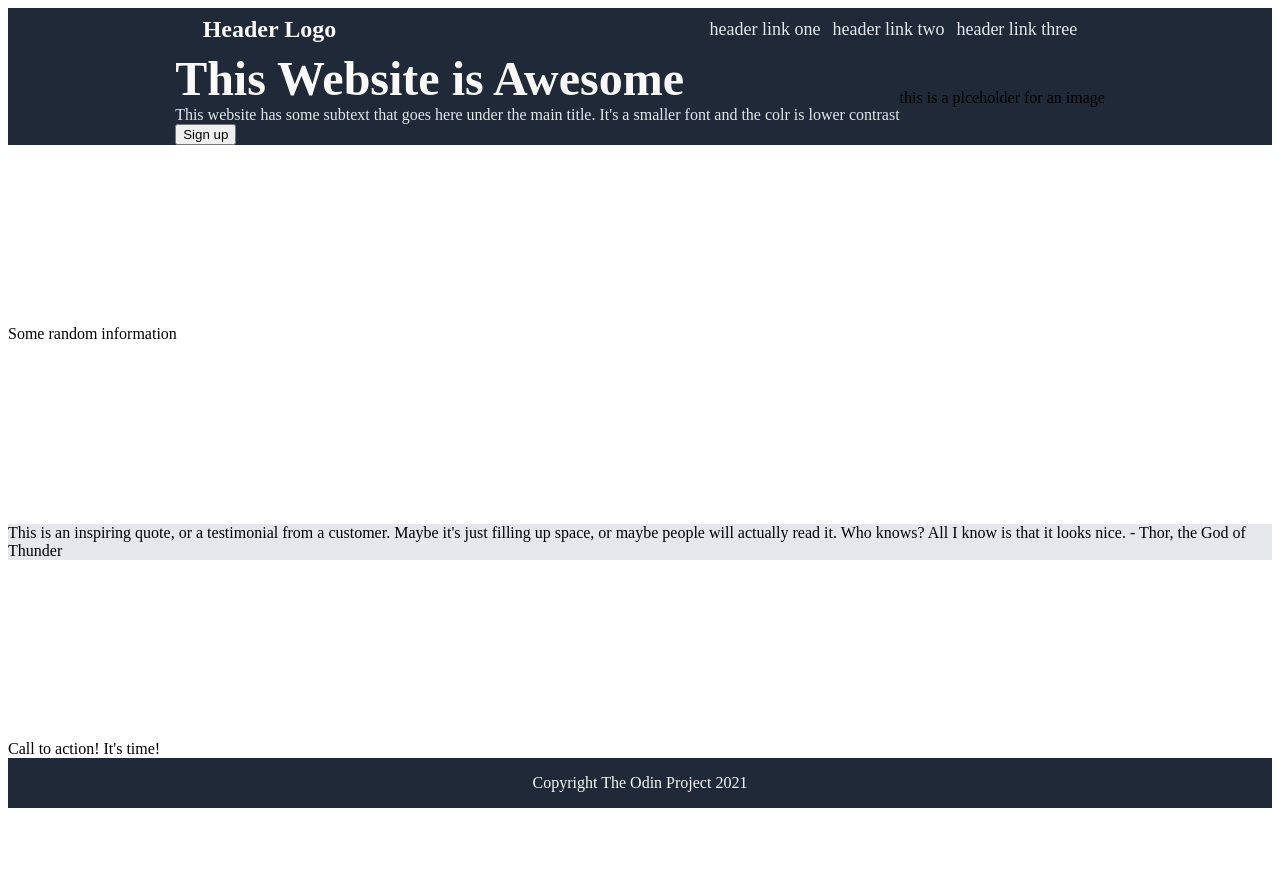
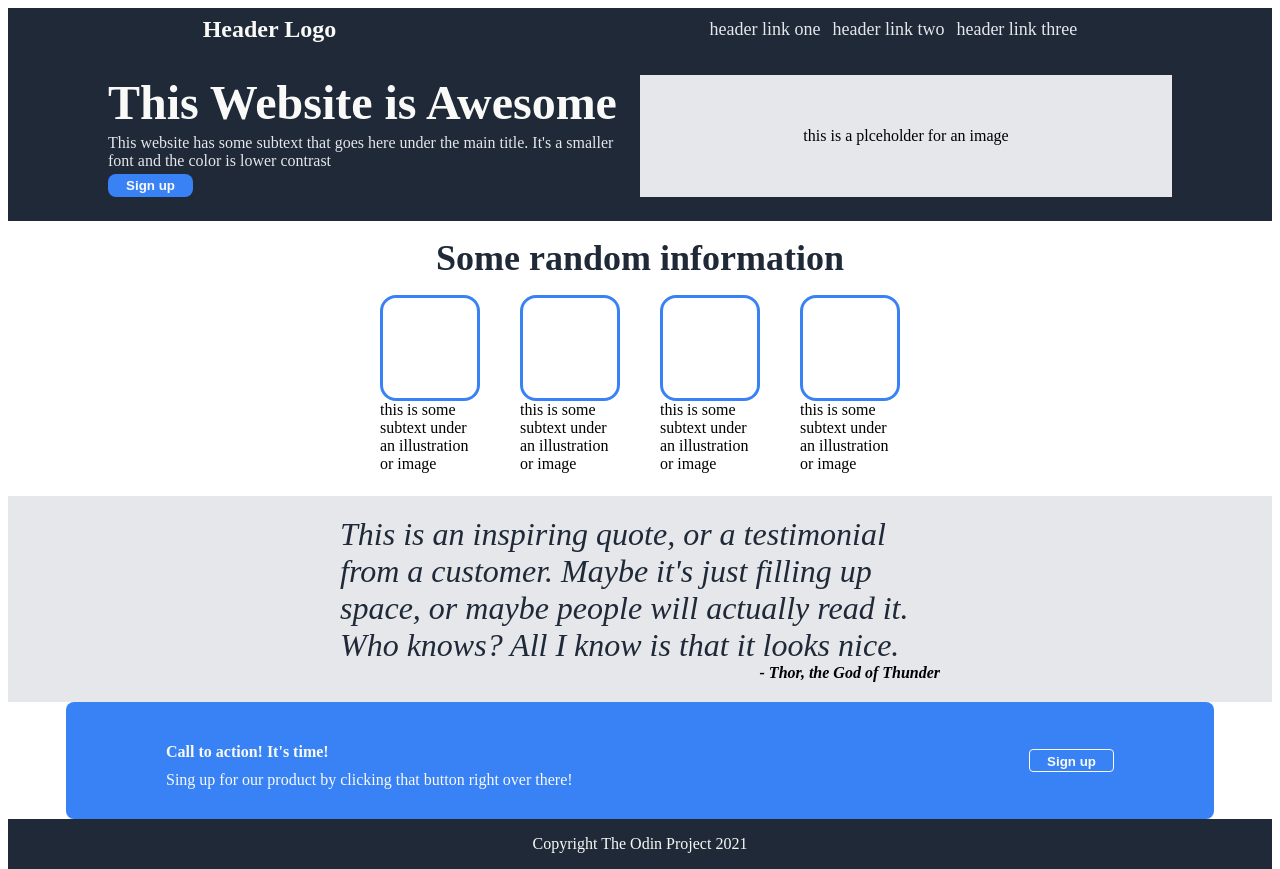
Before and after one commit to MarlonCGH/odin_landing_page, a plain HTML site: page index.html in a window 1280 px wide. Before the commit the page ends 816 px from the top, so only its background shows below. Drawn offline with Linux system fonts and the light colour scheme.

Commit message:
Complete Project

```diff
--- a/index.html
+++ b/index.html
@@ -24,9 +24,9 @@
                 This Website is Awesome
                 </div>
                 <div class="awesome_subtext">
-                This website has some subtext that goes here under the main title. It's a smaller font and the colr is lower contrast
+                This website has some subtext that goes here under the main title. It's a smaller font and the color is lower contrast
                 </div>
-                <button class="signup">
+                <button>
                 Sign up
                 </button>
             </div>
@@ -36,17 +36,60 @@
         </div>
         </div>
         <div class="information">
-            Some random information
-            <div class="info_sections">
-                <div></div>
+            <div class="information_text">
+                Some random information
+            </div>
+            <div class="information_section">
+                <div class="information_part">
+                    <div class="information_image">
+                    </div>
+                    <div class="information_subtext">
+                        this is some subtext under an illustration or image
+                    </div>
+                </div>
+                <div class="information_part">
+                    <div class="information_image">
+                    </div>
+                    <div class="information_subtext">
+                        this is some subtext under an illustration or image
+                    </div>
+                </div>
+                <div class="information_part">
+                    <div class="information_image">
+                    </div>
+                    <div class="information_subtext">
+                        this is some subtext under an illustration or image
+                    </div>
+                </div>
+                <div class="information_part">
+                    <div class="information_image">
+                    </div>
+                    <div class="information_subtext">
+                        this is some subtext under an illustration or image
+                    </div>
+                </div>
             </div>
         </div>
         <div class="quote">
-            This is an inspiring quote, or a testimonial from a customer. Maybe it's just filling up space, or maybe people will actually read it. Who knows?
-            All I know is that it looks nice.    - Thor, the God of Thunder
+            <div class="quote-text">
+                This is an inspiring quote, or a testimonial from a customer. Maybe it's just filling up space, or maybe people will actually read it. Who knows?
+                All I know is that it looks nice.
+            </div>
+            <div class="quote-author">
+                - Thor, the God of Thunder
+            </div>
+
         </div>
         <div class="signup">
-            Call to action! It's time!
+            <div class="signup-text">
+                <h1 class="signup-header">
+                    Call to action! It's time!
+                </h1>
+                <div class="signup-subtext">
+                    Sing up for our product by clicking that button right over there!
+                </div>
+            </div>
+            <button class="white-border">Sign up</button>
         </div>
     </main>
     <footer>
--- a/styles.css
+++ b/styles.css
@@ -1,7 +1,6 @@
 body {
     display: flex;
     flex-direction: column;
-    justify-content: space-between;
     height: 100vh;
 }
 
@@ -9,7 +8,6 @@ main {
     display: flex;
     flex-direction: column;
     flex: 1;
-    justify-content: space-between;
 }
 
 header {
@@ -17,7 +15,16 @@ header {
     justify-content: space-around;
     padding: 8px;
     background-color: #1F2937;
+}
 
+button {
+    background-color: #3882f6;
+    color: #F9FAF8;
+    border-radius: 8px;
+    border: none;
+    width: 85px;
+    font-weight: 600;
+    padding: 4px;
 }
 
 .header_links {
@@ -38,6 +45,7 @@ footer {
     text-align: center;
     background-color: #1F2937;
     color: #F9FAF8;
+
 }
 
 .logo {
@@ -46,13 +54,29 @@ footer {
     font-weight: bold;
 }
 
-
 .awesome {
     display: flex;
-    justify-content: center;
     align-items: center;
     background-color: #1F2937;
+    padding: 24px 100px 24px 100px;
+
 }
+
+.awesome_text {
+    width: 50%;
+    display: flex;
+    flex-direction: column;
+    gap: 4px;
+}
+.awesome_image {
+    width: 50%;
+    height: 100%;
+   justify-content: center;
+    display: flex;
+    align-items: center;
+    background-color: #E5E7EB;
+}
+
 .awesome_title{
     font-size: 48px;
     font-weight: 800;
@@ -66,9 +90,89 @@ footer {
 }
 
 .information {
+    display: flex;
+    flex-direction: column;
+    align-items: center;
+    min-height: 275px;
 
+}
+
+.information_text {
+    font-size: 36px;
+    font-weight: 800;
+    color: #1F2937;
+    padding: 16px;
+}
+
+.information_section {
+    display: flex;
+    gap: 40px;
+}
+
+.information_part {
+    width: 100px;
+
+}
+
+.information_image {
+    border: #3882f6;
+    border-radius: 16px;
+    min-height: 100px;
+    border-style: solid;
+}
+
+.information_subtext {
+    display: flex;
+    flex-flow: row wrap;
 }
 
 .quote {
     background-color: #e5e7eb;
+    display: flex;
+    flex-direction: column;
+    align-items: center;
+    padding: 20px;
+    font-style: italic;
+
 }
+
+.quote-text {
+    display: flex;
+    flex-wrap: wrap;
+    max-width: 600px;
+    font-size: 32px;
+    color: #1F2937;
+
+}
+
+.quote-author {
+    display: flex;
+    justify-content: flex-end;
+    min-width: 600px;
+    margin: auto;
+    font-weight: 700;
+}
+
+.signup {
+    color: #F9FAF8;
+    background-color: #3882f6;
+    display: flex;
+    width: 75%;
+    margin: auto;
+    border-radius: 8px;
+    padding: 30px 100px;
+    justify-content: space-between;
+}
+
+.signup-header {
+    font-size: 16px;
+    font-weight: 700;
+}
+.white-border {
+    border-radius: 4px;
+    border: 1px solid #F9FAF8;
+    height: 23px;
+    padding: 4px;
+    align-self: center;
+
+}
```
